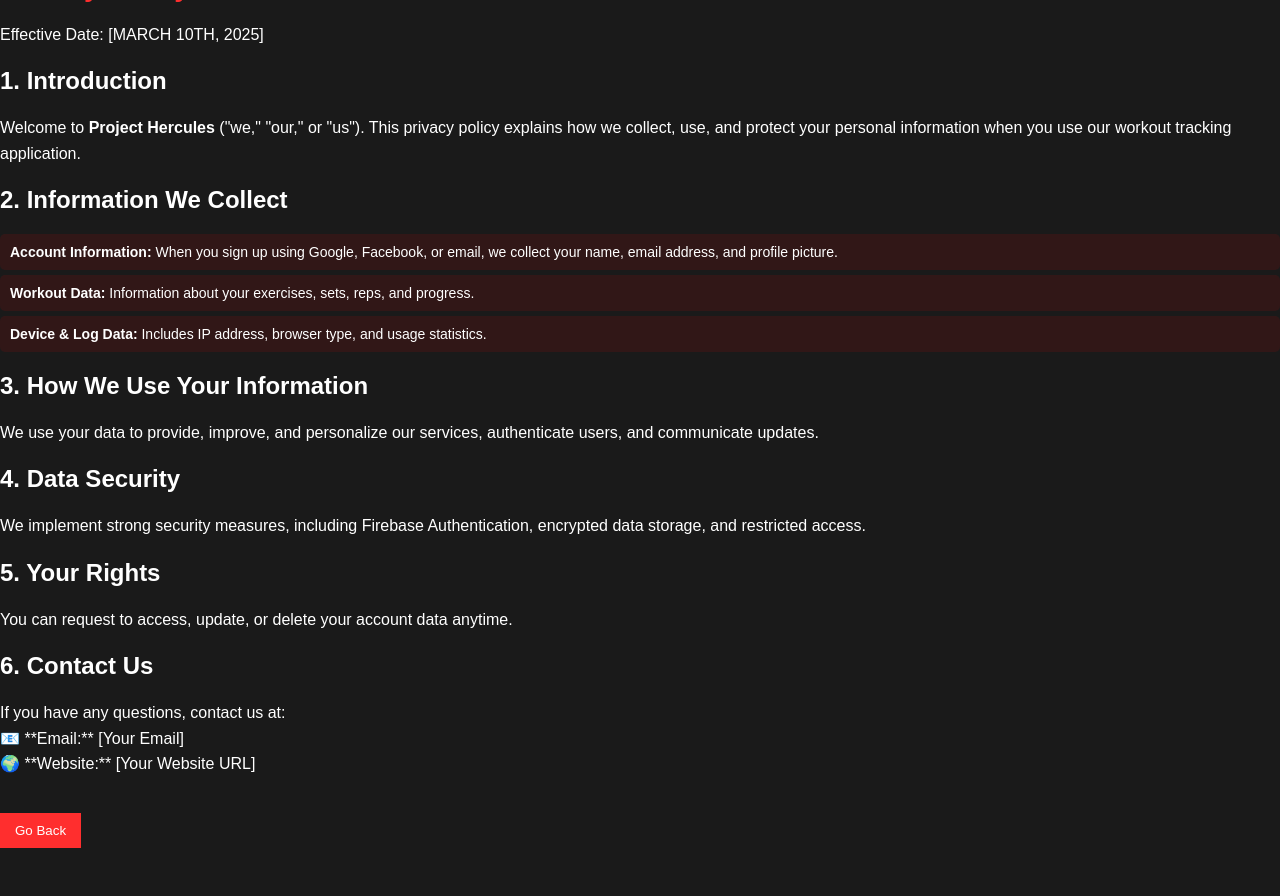
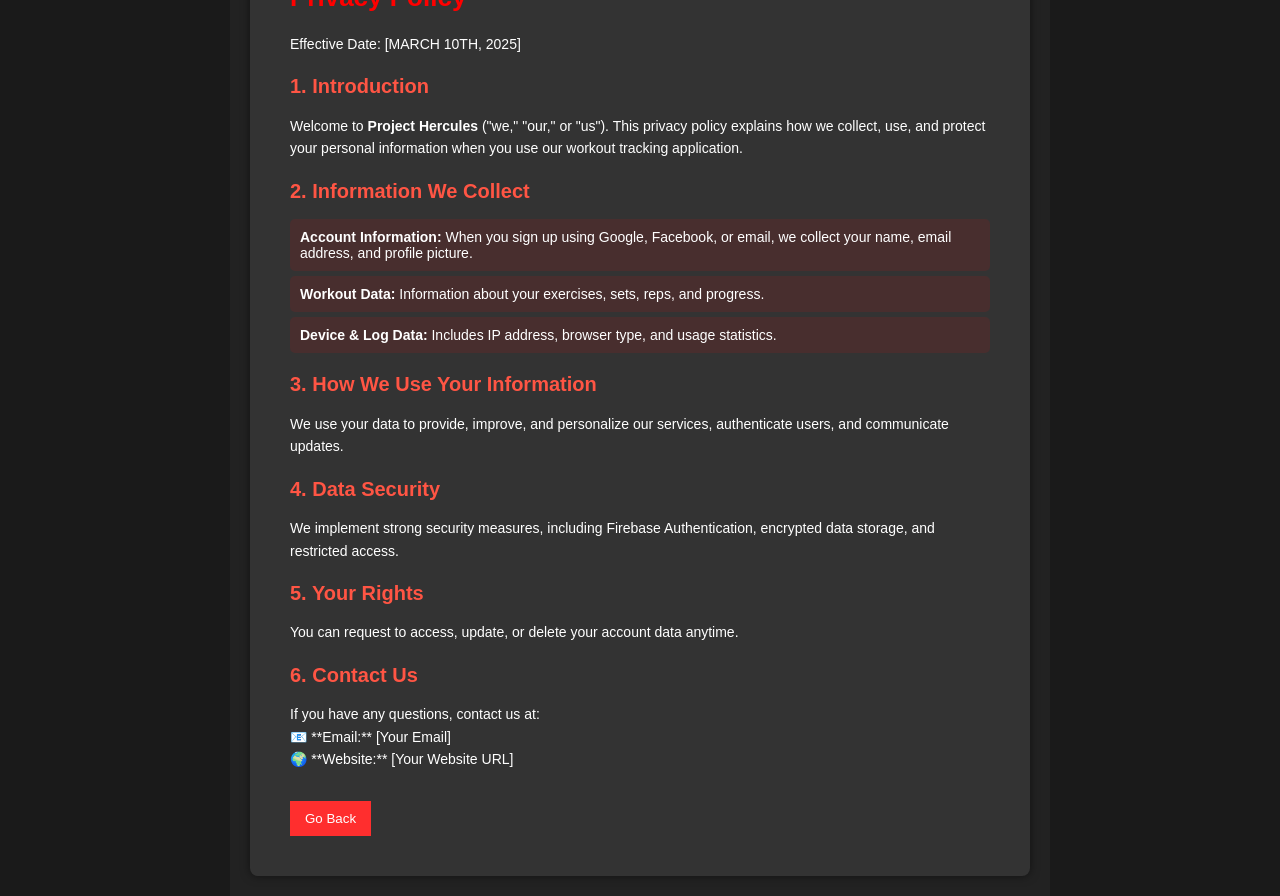
Before and after one commit to dkpunit/workout-tracker, a React (Create React App) app: page /privacy-policy in a window 1280 px wide. Before the commit the page ends 848 px from the top, so only its background shows below. Built offline with nearby package versions, Linux system fonts and the light colour scheme; no server answers.

Commit message:
Fixed Privacy Policy page styling by ensuring CSS file is correctly imported

```diff
--- a/src/pages/PrivacyPolicy.css
+++ b/src/pages/PrivacyPolicy.css
@@ -1,11 +1,13 @@
 /* src/pages/PrivacyPolicy.css */
+
 .privacy-container {
     display: flex;
     justify-content: center;
     align-items: center;
-    height: 100vh;
+    min-height: 100vh;
     background-color: #222;
     color: white;
+    padding: 20px;
   }
 
   .privacy-box {
@@ -13,68 +15,57 @@
     padding: 40px;
     border-radius: 8px;
     box-shadow: 0px 0px 10px rgba(0, 0, 0, 0.5);
+    max-width: 700px;
+    width: 100%;
     text-align: left;
-    max-width: 600px;
-    width: 100%;
   }
 
-  .privacy-title {
+  .privacy-box h1 {
+    color: red;
     font-size: 26px;
-    font-weight: bold;
-    color: red;
-    text-align: center;
-    margin-bottom: 15px;
-  }
-
-  .privacy-date {
-    font-size: 14px;
-    text-align: center;
-    color: #bbb;
     margin-bottom: 20px;
   }
 
-  h2 {
-    color: red;
-    margin-top: 15px;
-  }
-
-  p {
-    font-size: 14px;
-    color: #ddd;
-    line-height: 1.5;
-  }
-
-  .back-btn {
-    width: 100%;
-    padding: 10px;
-    background-color: red;
-    color: white;
-    border: none;
-    cursor: pointer;
-    border-radius: 8px;
-    font-weight: bold;
-    font-size: 16px;
-    transition: 0.3s;
+  .privacy-box h2 {
+    color: #f54;
+    font-size: 20px;
     margin-top: 20px;
   }
 
-  .back-btn:hover {
-    background-color: darkred;
+  .privacy-box p {
+    font-size: 14px;
+    line-height: 1.6;
+    margin-bottom: 10px;
   }
 
-  .privacy-text {
-    font-size: 12px;
-    color: #bbb;
-    text-align: center;
-    margin-top: 10px;
+  .privacy-box a {
+    color: #4285F4;
+    text-decoration: none;
   }
 
-  .privacy-link {
-    color: red;
-    text-decoration: none;
+  .privacy-box a:hover {
+    text-decoration: underline;
+  }
+
+  .privacy-box .highlight {
+    background-color: rgba(255, 0, 0, 0.2); /* Light red background */
+    padding: 5px;
+    border-radius: 5px;
+  }
+
+  .back-button {
+    display: block;
+    width: 100%;
+    text-align: center;
+    background-color: red;
+    color: white;
+    padding: 10px;
+    border-radius: 5px;
+    margin-top: 20px;
+    cursor: pointer;
     font-weight: bold;
   }
 
-  .privacy-link:hover {
-    text-decoration: underline;
+  .back-button:hover {
+    background-color: darkred;
   }
--- a/src/pages/PrivacyPolicy.js
+++ b/src/pages/PrivacyPolicy.js
@@ -1,7 +1,7 @@
 // src/pages/PrivacyPolicy.js
 import React from "react";
 import { useNavigate } from "react-router-dom";
-// import "./PrivacyPolicy.css";
+import "./PrivacyPolicy.css";
 
 function PrivacyPolicy() {
   const navigate = useNavigate();
```
